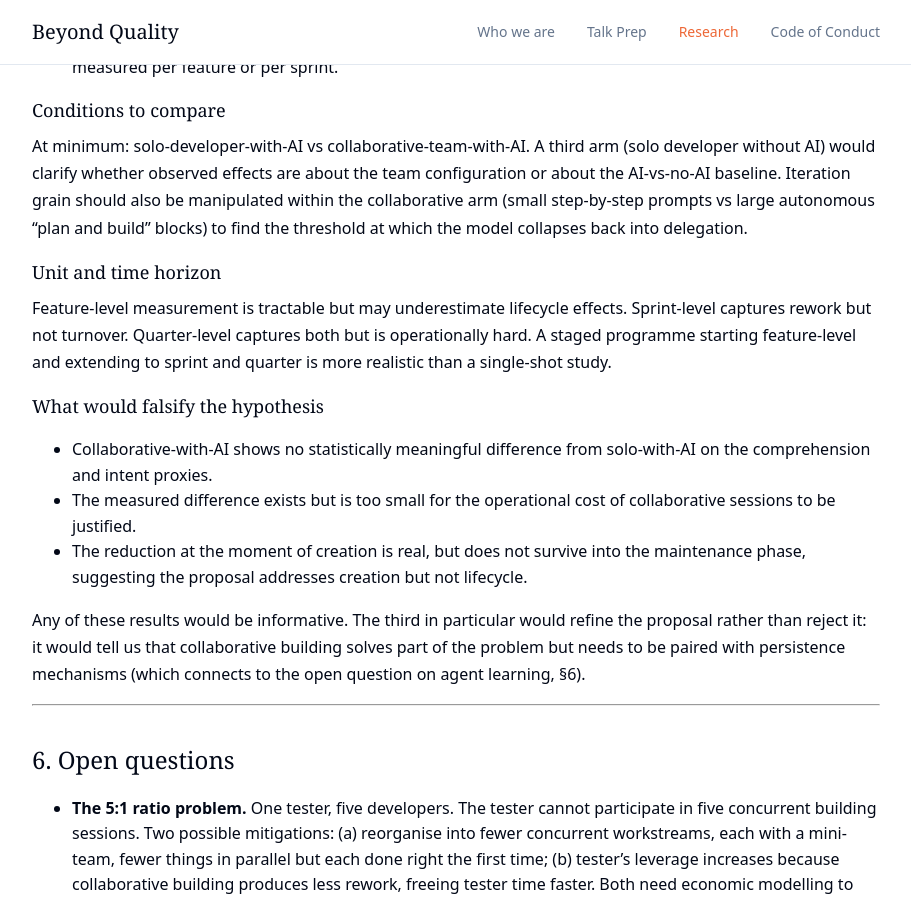
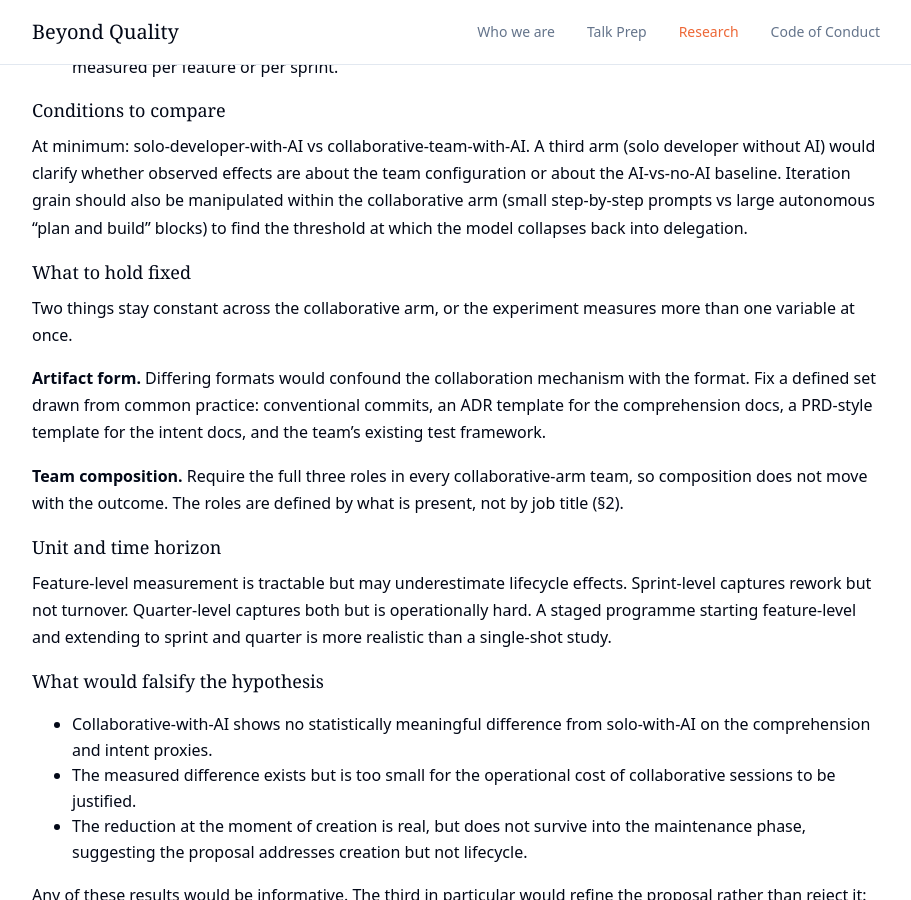
Before and after one commit to BeyondQuality/beyondquality, a Jekyll site: the page built from research/ai-era-testing/proposal.md, in a window 1280 px wide and 900 px high, scrolled down 9288 px. Shown: the whole window, without its empty margins (184-1095 px from the left). Built offline with Jekyll 4.4.1, drawn with Linux system fonts in a browser that asks for light colours; our own code applies the rules of GitHub Pages for plain Markdown files.

Commit message:
added what to hold fixed section

```diff
--- a/research/ai-era-testing/proposal.md
+++ b/research/ai-era-testing/proposal.md
@@ -187,6 +187,15 @@ Three families of outcome variables:
 
 At minimum: solo-developer-with-AI vs collaborative-team-with-AI. A third arm (solo developer without AI) would clarify whether observed effects are about the team configuration or about the AI-vs-no-AI baseline. Iteration grain should also be manipulated within the collaborative arm (small step-by-step prompts vs large autonomous "plan and build" blocks) to find the threshold at which the model collapses back into delegation.
 
+### What to hold fixed
+
+Two things stay constant across the collaborative arm, or the experiment measures more than one variable at once.
+
+**Artifact form.** Differing formats would confound the collaboration mechanism with the format. Fix a defined set drawn from common practice: conventional commits, an ADR template for the comprehension docs, a PRD-style template for the intent docs, and the team's existing test framework.
+<!-- TODO: this fixed artifact-format set is provisional; define it properly (which formats, what granularity, what counts as a conforming artifact) before running the experiment. -->
+
+**Team composition.** Require the full three roles in every collaborative-arm team, so composition does not move with the outcome. The roles are defined by what is present, not by job title (§2).
+
 ### Unit and time horizon
 
 Feature-level measurement is tractable but may underestimate lifecycle effects. Sprint-level captures rework but not turnover. Quarter-level captures both but is operationally hard. A staged programme starting feature-level and extending to sprint and quarter is more realistic than a single-shot study.
```
